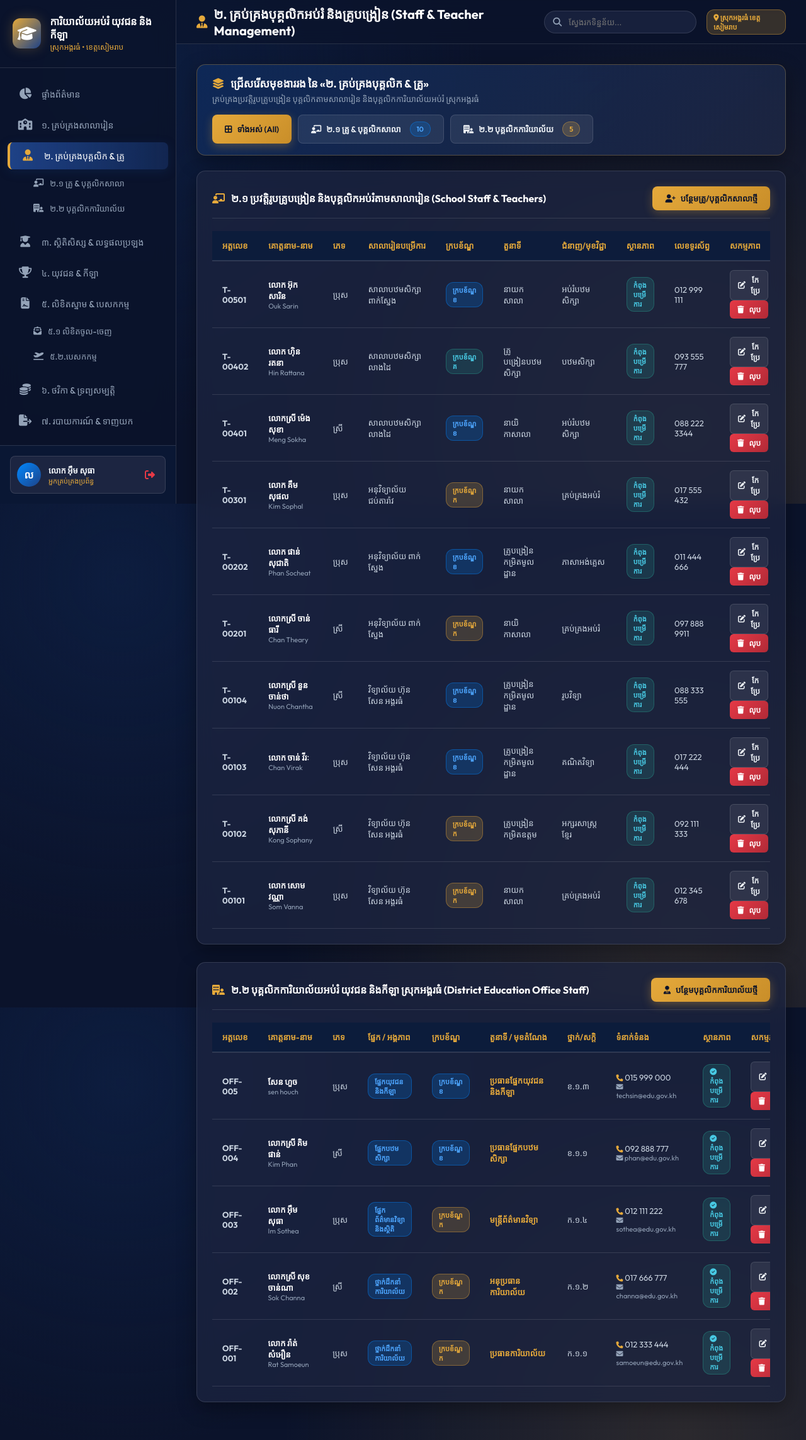
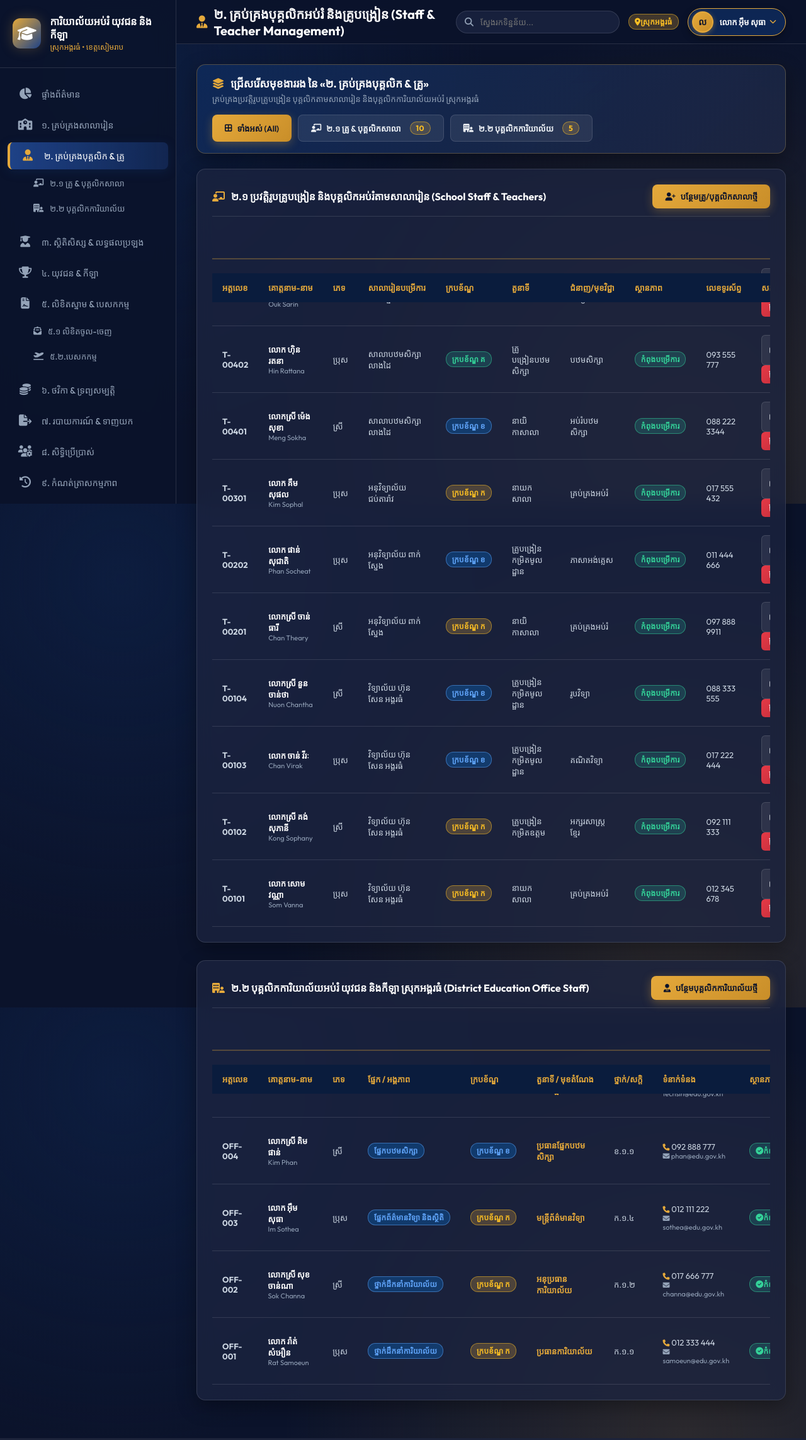
Before and after one commit to Phally-thok/angkorthom, a Flask app: page /staff in a window 1280 px wide. Shown: the whole page at 63% size. Run offline with Flask 3, Linux system fonts and the light colour scheme; a user stored in the database is signed in; data comes from the database, SQL or seed files in the repository; some web fonts are replaced.

Commit message:
Fix table header cut off by sticky top-bar with sticky th and smooth tab scroll reset

```diff
--- a/static/css/style.css
+++ b/static/css/style.css
@@ -297,8 +297,9 @@ body {
     display: flex;
     align-items: center;
     justify-content: space-between;
-    background: rgba(11, 19, 43, 0.6);
-    backdrop-filter: blur(12px);
+    background: rgba(11, 19, 43, 0.88);
+    backdrop-filter: blur(14px);
+    -webkit-backdrop-filter: blur(14px);
     border-bottom: 1px solid var(--border-color);
     position: sticky;
     top: 0;
@@ -511,6 +512,7 @@ body {
     padding: 24px;
     margin-bottom: 28px;
     box-shadow: var(--shadow-soft);
+    scroll-margin-top: 85px;
 }
 
 .panel-header {
@@ -549,11 +551,15 @@ body {
 }
 
 .custom-table th {
-    background: rgba(10, 28, 61, 0.8);
+    position: sticky;
+    top: 70px;
+    z-index: 30;
+    background: #0a1c3d;
     color: var(--accent-gold);
-    font-weight: 600;
+    font-weight: 700;
     padding: 14px 16px;
-    border-bottom: 2px solid var(--border-color);
+    border-bottom: 2px solid var(--border-glow);
+    box-shadow: 0 4px 10px rgba(0, 0, 0, 0.45);
     white-space: nowrap;
 }
 
@@ -574,18 +580,50 @@ body {
 
 /* Badges */
 .badge {
-    padding: 4px 10px;
+    padding: 3px 9px;
     border-radius: 12px;
-    font-size: 11px;
-    font-weight: 600;
-    display: inline-block;
+    font-size: 12px;
+    font-weight: 700;
+    display: inline-flex;
+    align-items: center;
+    justify-content: center;
+    letter-spacing: 0.3px;
+    white-space: nowrap;
 }
 
-.badge-primary { background: rgba(0, 136, 255, 0.2); color: #4da6ff; border: 1px solid rgba(0, 136, 255, 0.4); }
-.badge-gold { background: rgba(229, 169, 59, 0.2); color: var(--accent-gold); border: 1px solid rgba(229, 169, 59, 0.4); }
-.badge-success { background: rgba(42, 157, 143, 0.2); color: #48cae4; border: 1px solid rgba(42, 157, 143, 0.4); }
-.badge-danger { background: rgba(230, 57, 70, 0.2); color: #ff6b6b; border: 1px solid rgba(230, 57, 70, 0.4); }
-.badge-secondary { background: rgba(255, 255, 255, 0.1); color: var(--text-muted); }
+.badge-primary { background: rgba(0, 136, 255, 0.25); color: #60a5fa; border: 1px solid rgba(96, 165, 250, 0.5); }
+.badge-gold { background: rgba(229, 169, 59, 0.25); color: #fbbf24; border: 1px solid rgba(251, 191, 36, 0.5); }
+.badge-success { background: rgba(42, 157, 143, 0.25); color: #34d399; border: 1px solid rgba(52, 211, 153, 0.5); }
+.badge-danger { background: rgba(230, 57, 70, 0.25); color: #f87171; border: 1px solid rgba(248, 113, 113, 0.5); }
+.badge-secondary { background: rgba(255, 255, 255, 0.15); color: #e2e8f0; border: 1px solid rgba(255, 255, 255, 0.25); }
+
+/* Badges inside active buttons (Ultra-High Contrast) */
+.btn-gold .badge,
+.btn-primary .badge {
+    background: #0f172a !important;
+    color: #ffffff !important;
+    font-weight: 700 !important;
+    border: 1px solid rgba(255, 255, 255, 0.4) !important;
+    box-shadow: 0 2px 6px rgba(0, 0, 0, 0.3) !important;
+    font-size: 12px !important;
+    padding: 2px 9px !important;
+}
+
+.btn-secondary .badge {
+    background: rgba(229, 169, 59, 0.2) !important;
+    color: #fbbf24 !important;
+    font-weight: 700 !important;
+    border: 1px solid rgba(251, 191, 36, 0.5) !important;
+    font-size: 12px !important;
+    padding: 2px 9px !important;
+}
+
+/* Select Option Text Styling (Bold Black Numbers) */
+select option {
+    color: #000000 !important;
+    background-color: #ffffff !important;
+    font-weight: 700 !important;
+}
 
 /* Grid Columns */
 .grid-2 {
--- a/templates/base.html
+++ b/templates/base.html
@@ -44,10 +44,10 @@
                     <span>២. គ្រប់គ្រងបុគ្គលិក & គ្រូ</span>
                 </a>
                 <div class="sidebar-subnav">
-                    <a href="{{ url_for('staff') }}?sub=school" id="subnav-staff-school" onclick="if(typeof switchStaffTab === 'function'){ switchStaffTab('school'); return false; }" class="subnav-link {% if active_page == 'staff' and (request.args.get('sub') == 'school' or not request.args.get('sub')) %}active-subnav{% endif %}">
+                    <a href="{{ url_for('staff') }}?sub=school" id="subnav-staff-school" onclick="if(typeof switchStaffTab === 'function'){ switchStaffTab('school', true); return false; }" class="subnav-link {% if active_page == 'staff' and (request.args.get('sub') == 'school' or not request.args.get('sub')) %}active-subnav{% endif %}">
                         <i class="fa-solid fa-chalkboard-user"></i> ២.១ គ្រូ & បុគ្គលិកសាលា
                     </a>
-                    <a href="{{ url_for('staff') }}?sub=office" id="subnav-staff-office" onclick="if(typeof switchStaffTab === 'function'){ switchStaffTab('office'); return false; }" class="subnav-link {% if active_page == 'staff' and request.args.get('sub') == 'office' %}active-subnav{% endif %}">
+                    <a href="{{ url_for('staff') }}?sub=office" id="subnav-staff-office" onclick="if(typeof switchStaffTab === 'function'){ switchStaffTab('office', true); return false; }" class="subnav-link {% if active_page == 'staff' and request.args.get('sub') == 'office' %}active-subnav{% endif %}">
                         <i class="fa-solid fa-building-user"></i> ២.២ បុគ្គលិកការិយាល័យ
                     </a>
                 </div>
@@ -100,25 +100,6 @@
             </a>
             {% endif %}
         </nav>
-
-        <div class="sidebar-footer">
-            <div class="user-profile-badge">
-                <div class="user-avatar">
-                    {{ session.get('user_name', 'U')[0] }}
-                </div>
-                <div class="user-info">
-                    <div class="user-name">{{ session.get('user_name', 'អ្នកប្រើប្រាស់') }}</div>
-                    <div class="user-role-tag">
-                        {% if session.get('role') == 'admin' %}អ្នកគ្រប់គ្រងប្រព័ន្ធ
-                        {% elif session.get('role') == 'user' %}អ្នកប្រើប្រាស់
-                        {% else %}ផ្សេងៗ{% endif %}
-                    </div>
-                </div>
-                <a href="{{ url_for('logout') }}" class="btn-logout" title="ចាកចេញ">
-                    <i class="fa-solid fa-right-from-bracket"></i>
-                </a>
-            </div>
-        </div>
     </aside>
 
     <!-- Main Workspace -->
@@ -128,14 +109,49 @@
             <div class="page-title">
                 <h2>{% block header_title %}ប្រព័ន្ធគ្រប់គ្រងការិយាល័យអប់រំ យុវជន និងកីឡា ស្រុកអង្គរធំ{% endblock %}</h2>
             </div>
-            <div class="top-actions">
+            <div class="top-actions" style="display: flex; align-items: center; gap: 14px;">
                 <div class="search-box">
                     <i class="fa-solid fa-magnifying-glass"></i>
                     <input type="text" id="globalSearch" placeholder="ស្វែងរកទិន្នន័យ...">
                 </div>
-                <span class="badge badge-gold">
-                    <i class="fa-solid fa-location-dot"></i> ស្រុកអង្គរធំ ខេត្តសៀមរាប
+                <span class="badge badge-gold" style="white-space: nowrap;">
+                    <i class="fa-solid fa-location-dot"></i> ស្រុកអង្គរធំ
                 </span>
+
+                <!-- User Account Profile Dropdown Container (Click to Open Menu) -->
+                <div class="user-dropdown-container" style="position: relative;">
+                    <div class="user-profile-badge" id="userProfileBtn" onclick="toggleUserDropdown(event)"
+                         style="padding: 4px 14px 4px 6px; background: rgba(15, 43, 92, 0.85); border: 1px solid var(--accent-gold); border-radius: 30px; display: flex; align-items: center; gap: 10px; box-shadow: 0 4px 12px rgba(0, 0, 0, 0.3); cursor: pointer; user-select: none; transition: all 0.2s;">
+                        <!-- Circular Profile Photo Avatar Container -->
+                        <div class="user-avatar-circle" style="width: 34px; height: 34px; border-radius: 50%; background: linear-gradient(135deg, var(--accent-gold), #c98e29); border: 2px solid var(--accent-gold); display: flex; align-items: center; justify-content: center; overflow: hidden; flex-shrink: 0; box-shadow: 0 2px 8px rgba(229, 169, 59, 0.4);">
+                            {% if session.get('profile_pic') %}
+                            <img src="{{ session.get('profile_pic') }}" alt="Profile" style="width: 100%; height: 100%; object-fit: cover;">
+                            {% else %}
+                            <span style="font-size: 14px; font-weight: 700; color: #0b132b;">{{ session.get('user_name', 'U')[0] }}</span>
+                            {% endif %}
+                        </div>
+
+                        <!-- User Name & Dropdown Caret Icon -->
+                        <div class="user-name" style="font-size: 13px; font-weight: 700; color: #ffffff; white-space: nowrap; display: flex; align-items: center; gap: 6px;">
+                            {{ session.get('user_name', 'អ្នកប្រើប្រាស់') }}
+                            <i class="fa-solid fa-chevron-down" style="font-size: 11px; color: var(--accent-gold); transition: transform 0.2s;" id="userCaret"></i>
+                        </div>
+                    </div>
+
+                    <!-- Dropdown Popup Menu (Compact & Sleek) -->
+                    <div class="user-dropdown-menu" id="userDropdownMenu"
+                         style="display: none; position: absolute; right: 0; top: 50px; width: 155px; background: rgba(15, 23, 42, 0.96); backdrop-filter: blur(14px); border: 1px solid var(--accent-gold); border-radius: 8px; box-shadow: 0 8px 25px rgba(0,0,0,0.6); z-index: 1000; overflow: hidden; padding: 4px 0;">
+                        <a href="{{ url_for('profile') }}" class="dropdown-item-link" style="display: flex; align-items: center; gap: 8px; padding: 7px 12px; font-size: 12px; font-weight: 600; color: #e2e8f0; text-decoration: none;">
+                            <i class="fa-solid fa-user-gear" style="color: var(--accent-gold); font-size: 13px;"></i> គណនីរបស់ខ្ញុំ
+                        </a>
+
+                        <div style="border-top: 1px solid var(--border-color); margin: 2px 0;"></div>
+
+                        <a href="{{ url_for('logout') }}" class="dropdown-item-link" style="display: flex; align-items: center; gap: 8px; padding: 7px 12px; font-size: 12px; font-weight: 600; color: #ff6b6b; text-decoration: none;">
+                            <i class="fa-solid fa-right-from-bracket" style="font-size: 13px;"></i> ចាកចេញ
+                        </a>
+                    </div>
+                </div>
             </div>
         </header>
 
```
Also changed, not shown: templates/staff.html (+18 -10 lines).
